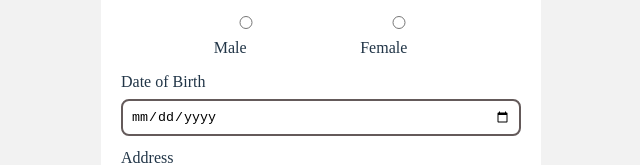
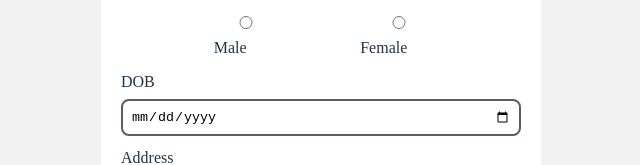
Before and after one commit to Kiranm2002/Full_Stack_project, a React (Vite) app in the folder frontend/react-app/: page / in a window 1280 px wide. Shown: the part 346-511 px from the top of the page, without its empty margins (319-959 px from the left). Built offline with nearby package versions, Linux system fonts and the light colour scheme.

Commit message:
Changed the Date of birth

```diff
--- a/frontend/react-app/src/App.jsx
+++ b/frontend/react-app/src/App.jsx
@@ -91,7 +91,7 @@ function App() {
           </label>
         </div>
 
-        <label>Date of Birth</label>
+        <label>DOB</label>
         <input type="date" name="dob" required onChange={handleChange} />
 
         <label>Address</label>
```
